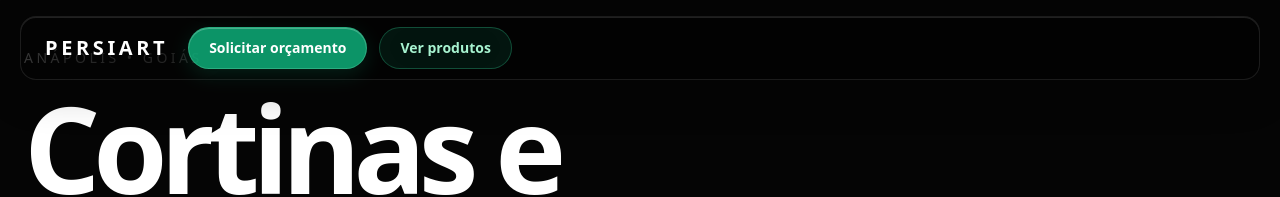
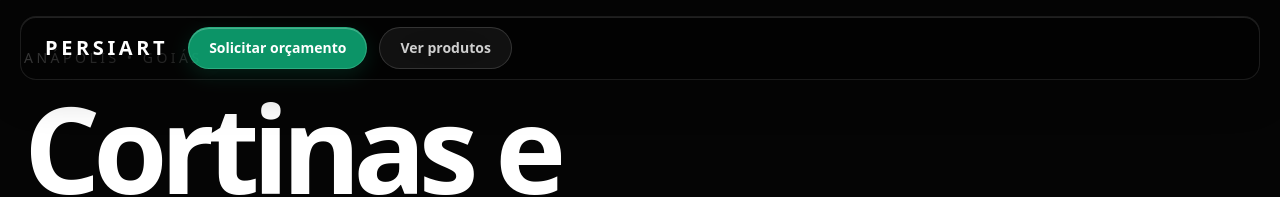
Before and after one commit to joaovitorsouzaoficial299-stack/PERSIART, a Next.js app: page / in a window 1280 px wide. Shown: the top 197 px of the page. Built offline with nearby package versions, Linux system fonts and the light colour scheme.

Commit message:
style: keep only primary CTA green

```diff
--- a/app/page.tsx
+++ b/app/page.tsx
@@ -53,7 +53,7 @@ export default function Home() {
           <div className="mx-auto flex max-w-7xl items-center gap-2 rounded-2xl border border-white/10 bg-black/45 px-3 py-2.5 backdrop-blur-2xl shadow-[inset_0_1px_0_rgba(255,255,255,.12),0_12px_40px_rgba(0,0,0,.25)] sm:gap-3 sm:px-4">
             <div className="shrink-0 px-2 text-lg font-black tracking-[.18em] sm:text-xl">PERSIART</div>
             <a href={quote("um produto")} className="rounded-full border border-emerald-300/30 bg-emerald-500/80 px-3.5 py-2 text-xs font-bold text-white backdrop-blur-xl shadow-[inset_0_1px_0_rgba(255,255,255,.25),0_6px_20px_rgba(16,185,129,.16)] transition hover:bg-emerald-500 sm:px-5 sm:py-2.5 sm:text-sm">Solicitar orçamento</a>
-            <a href="#produtos" className="rounded-full border border-emerald-400/30 bg-emerald-500/10 px-3.5 py-2 text-xs font-semibold text-emerald-200 backdrop-blur-xl transition hover:bg-emerald-500/20 sm:px-5 sm:py-2.5 sm:text-sm">Ver produtos</a>
+            <a href="#produtos" className="rounded-full border border-white/15 bg-white/[.06] px-3.5 py-2 text-xs font-semibold text-white/80 backdrop-blur-xl transition hover:bg-white/10 sm:px-5 sm:py-2.5 sm:text-sm">Ver produtos</a>
           </div>
         </nav>
         <div className="relative z-10 mx-auto flex min-h-[76vh] max-w-7xl items-center px-6 pb-20 pt-12">
```
